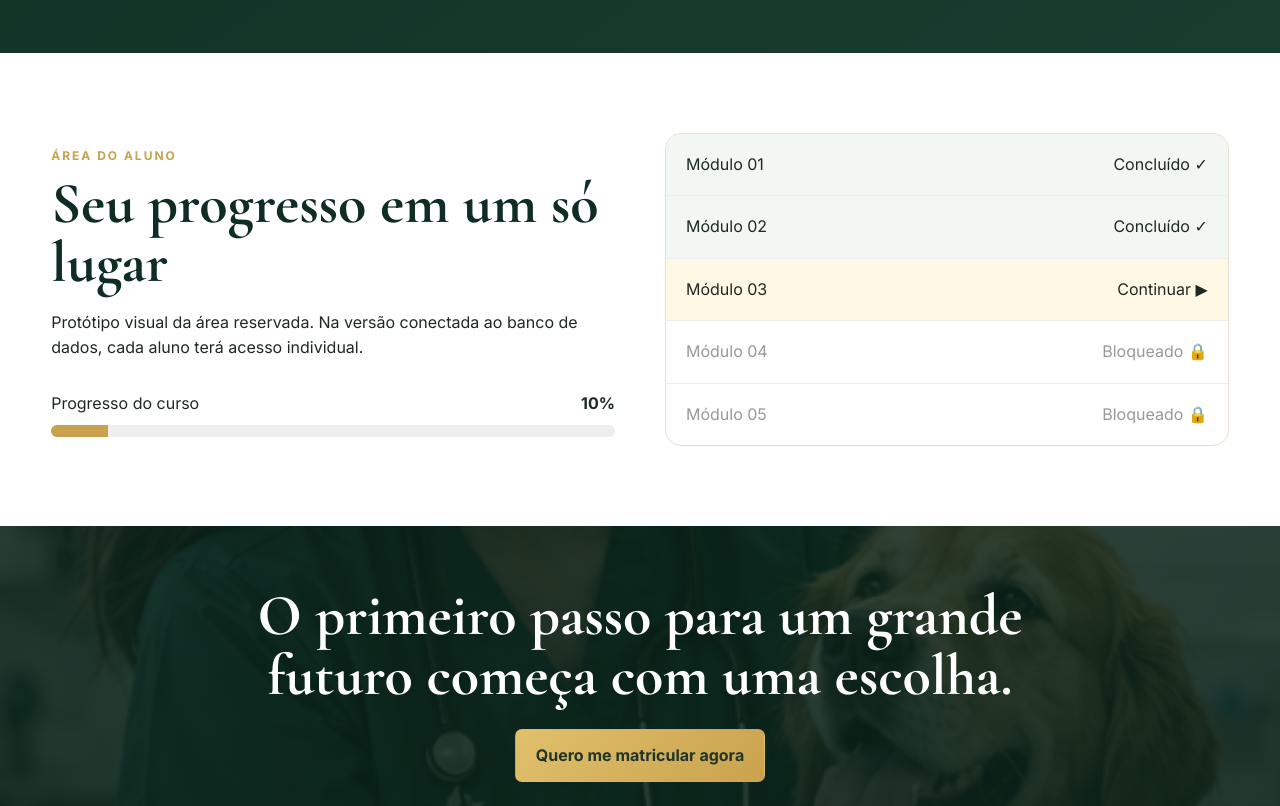
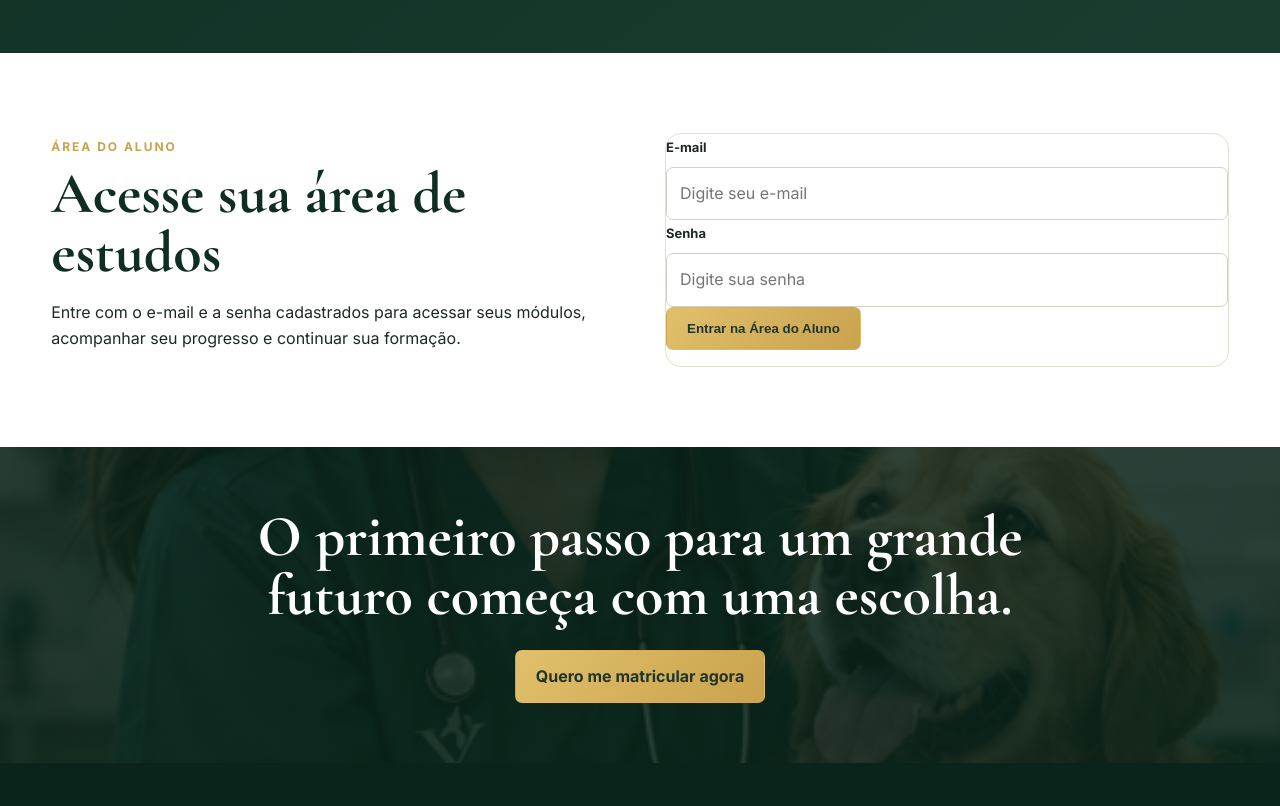
Before and after one commit to gabriemiranda662-gif/instituto-vetrium, a plain HTML site: page index.html in a window 1280 px wide. Shown: the part 6260-7066 px from the top of the page. Drawn offline with nearby package versions, Linux system fonts and the light colour scheme.

Commit message:
Update index.html

```diff
--- a/index.html
+++ b/index.html
@@ -349,22 +349,44 @@
 
 <section id="aluno" class="section">
   <div class="container student-grid">
+
     <div>
       <span class="eyebrow">ÁREA DO ALUNO</span>
-      <h2>Seu progresso em um só lugar</h2>
-      <p>Protótipo visual da área reservada. Na versão conectada ao banco de dados, cada aluno terá acesso individual.</p>
-      <div class="progress-wrap">
-        <div class="progress-head"><span>Progresso do curso</span><strong>10%</strong></div>
-        <div class="progress-bar"><span style="width:10%"></span></div>
-      </div>
+      <h2>Acesse sua área de estudos</h2>
+      <p>
+        Entre com o e-mail e a senha cadastrados para acessar seus módulos,
+        acompanhar seu progresso e continuar sua formação.
+      </p>
     </div>
+
     <div class="student-panel">
-      <div class="student-item complete">Módulo 01 <span>Concluído ✓</span></div>
-      <div class="student-item complete">Módulo 02 <span>Concluído ✓</span></div>
-      <div class="student-item active">Módulo 03 <span>Continuar ▶</span></div>
-      <div class="student-item locked">Módulo 04 <span>Bloqueado 🔒</span></div>
-      <div class="student-item locked">Módulo 05 <span>Bloqueado 🔒</span></div>
+      <form id="loginForm">
+
+        <label for="loginEmail">E-mail</label>
+        <input
+          type="email"
+          id="loginEmail"
+          placeholder="Digite seu e-mail"
+          required
+        >
+
+        <label for="loginPassword">Senha</label>
+        <input
+          type="password"
+          id="loginPassword"
+          placeholder="Digite sua senha"
+          required
+        >
+
+        <button type="submit" class="btn btn-gold">
+          Entrar na Área do Aluno
+        </button>
+
+        <p id="loginMessage"></p>
+
+      </form>
     </div>
+
   </div>
 </section>
 
```
